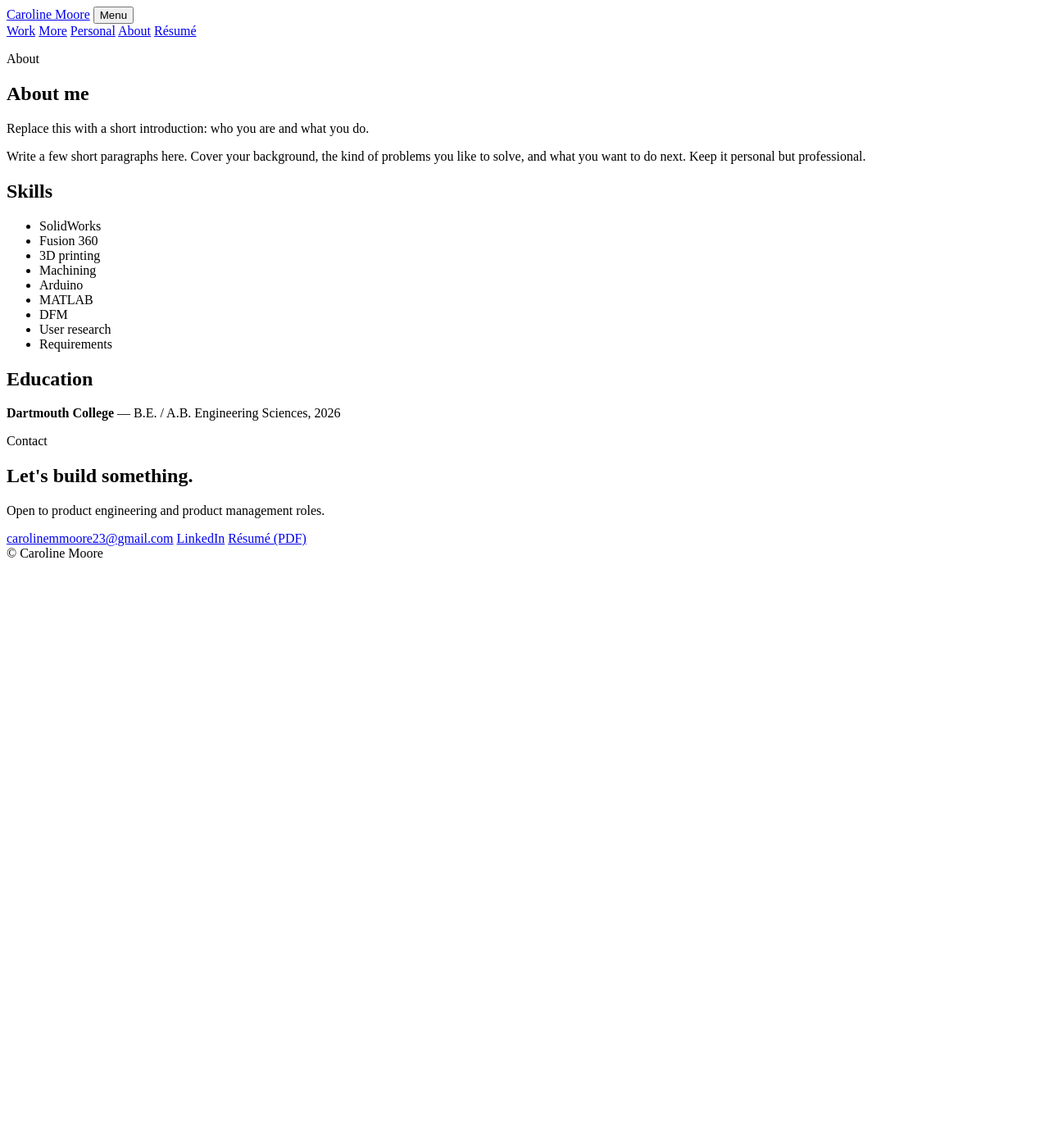
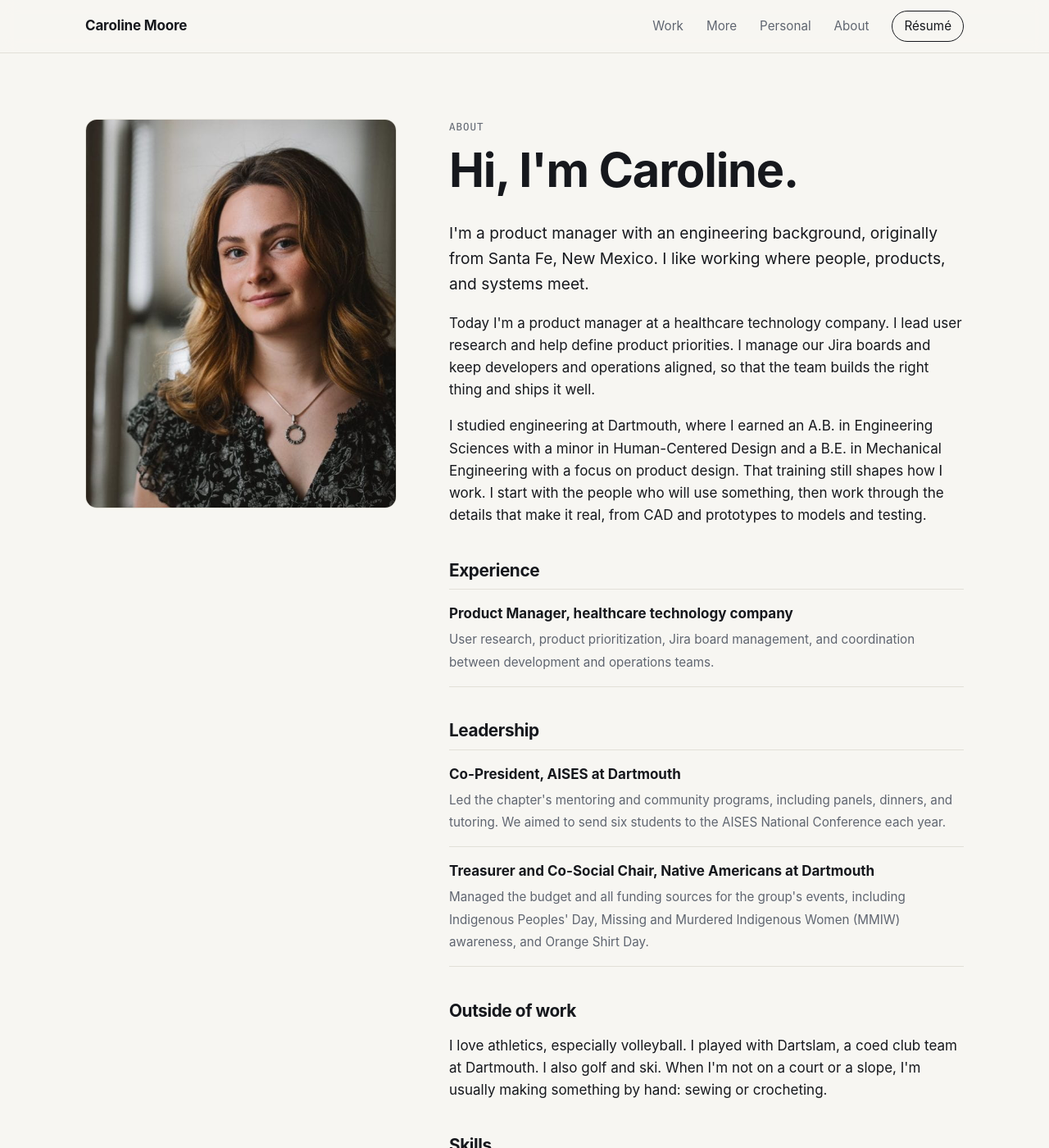
Before and after one commit to moorecaroline/moorecaroline.github.io, a Jekyll site: the page built from about.html, in a window 1280 px wide and 1400 px high. Shown: the whole window at 82% size. Built offline with Jekyll 4.4.1, drawn with Linux system fonts in a browser that asks for light colours; some of the changed text lies outside the part shown.

Commit message:
About Me page update

```diff
--- a/_includes/footer.html
+++ b/_includes/footer.html
@@ -3,8 +3,8 @@
   <div class="wrap footer-inner">
     <div>
       <p class="eyebrow">Contact</p>
-      <h2>Let's build something.</h2>
-      <p class="muted">Open to product engineering and product management roles.</p>
+      <h2>Let's connect.</h2>
+      <p class="muted">Product manager with an engineering background. Always happy to talk about products, design, and engineering.</p>
     </div>
     <div class="footer-links">
       <a href="mailto:{{ site.email }}">{{ site.email }}</a>
--- a/about.html
+++ b/about.html
@@ -2,20 +2,58 @@
 layout: default
 title: About
 ---
-<section class="wrap narrow page">
-<p class="eyebrow">About</p>
-<h1>About me</h1>
+<!-- About page. Edit the text here. The photo is assets/images/caroline-moore.jpg. -->
+<section class="wrap page about">
+  <figure class="about-photo">
+    <img src="{{ '/assets/images/caroline-moore.jpg' | relative_url }}" alt="Portrait of Caroline Moore">
+  </figure>
 
-<p class="lede">Replace this with a short introduction: who you are and what you do.</p>
+  <div class="about-text">
+    <p class="eyebrow">About</p>
+    <h1>Hi, I'm Caroline.</h1>
+    <p class="lede">I'm a product manager with an engineering background, originally from Santa Fe, New Mexico. I like working where people, products, and systems meet.</p>
 
-<p>Write a few short paragraphs here. Cover your background, the kind of problems you like to solve, and what you want to do next. Keep it personal but professional.</p>
+    <p>Today I'm a product manager at a healthcare technology company. I lead user research and help define product priorities. I manage our Jira boards and keep developers and operations aligned, so that the team builds the right thing and ships it well.</p>
 
-<h2>Skills</h2>
-<ul class="tags big">
-  <li>SolidWorks</li><li>Fusion 360</li><li>3D printing</li><li>Machining</li>
-  <li>Arduino</li><li>MATLAB</li><li>DFM</li><li>User research</li><li>Requirements</li>
-</ul>
+    <p>I studied engineering at Dartmouth, where I earned an A.B. in Engineering Sciences with a minor in Human-Centered Design and a B.E. in Mechanical Engineering with a focus on product design. That training still shapes how I work. I start with the people who will use something, then work through the details that make it real, from CAD and prototypes to models and testing.</p>
 
-<h2>Education</h2>
-<p><strong>Dartmouth College</strong> — B.E. / A.B. Engineering Sciences, 2026</p>
+    <h2>Experience</h2>
+    <ul class="about-list">
+      <li>
+        <strong>Product Manager, healthcare technology company</strong>
+        <span>User research, product prioritization, Jira board management, and coordination between development and operations teams.</span>
+      </li>
+    </ul>
+
+    <h2>Leadership</h2>
+    <ul class="about-list">
+      <li>
+        <strong>Co-President, AISES at Dartmouth</strong>
+        <span>Led the chapter's mentoring and community programs, including panels, dinners, and tutoring. We aimed to send six students to the AISES National Conference each year.</span>
+      </li>
+      <li>
+        <strong>Treasurer and Co-Social Chair, Native Americans at Dartmouth</strong>
+        <span>Managed the budget and all funding sources for the group's events, including Indigenous Peoples' Day, Missing and Murdered Indigenous Women (MMIW) awareness, and Orange Shirt Day.</span>
+      </li>
+    </ul>
+
+    <h2>Outside of work</h2>
+    <p>I love athletics, especially volleyball. I played with Dartslam, a coed club team at Dartmouth. I also golf and ski. When I'm not on a court or a slope, I'm usually making something by hand: sewing or crocheting.</p>
+
+    <h2>Skills</h2>
+    <ul class="tags big">
+      <li>Product management</li><li>User research</li><li>Prioritization</li><li>Jira</li><li>Cross-functional communication</li>
+      <li>CAD</li><li>Prototyping</li><li>Structural design</li><li>Design for Environment</li>
+      <li>Deterministic modeling</li><li>System dynamics</li><li>User testing</li><li>Human-centered design</li>
+    </ul>
+
+    <h2>Education</h2>
+    <p><strong>Dartmouth College</strong>, Class of 2026<br>
+    <span class="muted">A.B. Engineering Sciences, minor in Human-Centered Design<br>B.E. Mechanical Engineering (Product Design)</span></p>
+
+    <div class="hero-actions">
+      <a class="btn" href="mailto:{{ site.email }}">Email me</a>
+      <a class="btn btn-ghost" href="{{ site.linkedin }}">LinkedIn</a>
+    </div>
+  </div>
 </section>
--- /dev/null
+++ b/assets/css/style.css
@@ -0,0 +1,142 @@
+/* Site styles. Change the colors in :root to change them on every page. */
+:root {
+  --bg: #f7f6f2;
+  --surface: #ffffff;
+  --ink: #16181d;
+  --muted: #5f6570;
+  --line: #e2e0d8;
+  --accent: #e4572e;
+  --blue: #1f3a5f;
+  --radius: 14px;
+  --mono: ui-monospace, "SF Mono", Menlo, Consolas, monospace;
+  --sans: -apple-system, BlinkMacSystemFont, "Inter", "Segoe UI", Roboto, Helvetica, Arial, sans-serif;
+}
+* { box-sizing: border-box; }
+html { scroll-behavior: smooth; }
+body { margin: 0; background: var(--bg); color: var(--ink); font-family: var(--sans); font-size: 17px; line-height: 1.6; -webkit-font-smoothing: antialiased; }
+img { max-width: 100%; display: block; }
+a { color: inherit; }
+h1, h2, h3 { line-height: 1.15; letter-spacing: -0.02em; margin: 0 0 .5em; }
+h1 { font-size: clamp(2.2rem, 5vw, 3.6rem); }
+h2 { font-size: clamp(1.5rem, 3vw, 2rem); }
+h3 { font-size: 1.2rem; }
+.wrap { max-width: 1120px; margin: 0 auto; padding: 0 24px; }
+.narrow { max-width: 760px; }
+.muted { color: var(--muted); }
+.accent { color: var(--accent); }
+.eyebrow, .meta, dt { font-family: var(--mono); font-size: .78rem; letter-spacing: .08em; text-transform: uppercase; color: var(--muted); margin: 0 0 .75em; }
+.lede { font-size: 1.2rem; max-width: 640px; }
+
+/* Header */
+.site-header { position: sticky; top: 0; z-index: 10; background: rgba(247,246,242,.88); backdrop-filter: blur(10px); border-bottom: 1px solid var(--line); }
+.header-inner { display: flex; align-items: center; justify-content: space-between; height: 64px; }
+.logo { font-weight: 700; text-decoration: none; letter-spacing: -0.01em; }
+.nav { display: flex; gap: 28px; align-items: center; }
+.nav a { text-decoration: none; font-size: .95rem; color: var(--muted); transition: color .2s; }
+.nav a:hover { color: var(--ink); }
+.nav .nav-cta { color: var(--ink); border: 1px solid var(--ink); padding: 6px 14px; border-radius: 999px; }
+.nav .nav-cta:hover { background: var(--ink); color: var(--bg); }
+.menu-toggle { display: none; background: none; border: 1px solid var(--line); border-radius: 8px; padding: 6px 12px; font: inherit; cursor: pointer; }
+
+/* Hero */
+.hero { padding: 110px 24px 80px; }
+.hero h1 { max-width: 900px; }
+.hero h1 .accent { display: inline-block; font-weight: 600; color: var(--muted); }
+.hero-actions { display: flex; gap: 12px; margin-top: 32px; flex-wrap: wrap; }
+.btn { display: inline-block; background: var(--ink); color: var(--bg); text-decoration: none; padding: 12px 22px; border-radius: 999px; font-weight: 600; font-size: .95rem; border: 1px solid var(--ink); transition: transform .2s, background .2s; }
+.btn:hover { transform: translateY(-2px); background: var(--accent); border-color: var(--accent); }
+.btn-ghost { background: transparent; color: var(--ink); }
+.btn-ghost:hover { color: var(--bg); }
+
+/* Sections and cards */
+.section { padding: 64px 24px; border-top: 1px solid var(--line); }
+.section-head { display: flex; justify-content: space-between; align-items: baseline; gap: 24px; flex-wrap: wrap; margin-bottom: 32px; }
+.section-head h2 { margin: 0; }
+.section-head p { margin: 0; }
+.grid { display: grid; grid-template-columns: repeat(auto-fill, minmax(320px, 1fr)); gap: 24px; }
+.card { display: flex; flex-direction: column; background: var(--surface); border: 1px solid var(--line); border-radius: var(--radius); overflow: hidden; text-decoration: none; transition: transform .25s, box-shadow .25s; }
+.card:hover { transform: translateY(-4px); box-shadow: 0 14px 32px rgba(22,24,29,.08); }
+.card-img { aspect-ratio: 16 / 10; overflow: hidden; background: #eef3f8; }
+.card-img img { width: 100%; height: 100%; object-fit: cover; transition: transform .5s; }
+.card:hover .card-img img { transform: scale(1.04); }
+.card-body { padding: 20px 22px 24px; }
+.card-body h3 { margin-bottom: .35em; }
+.card-body p.muted { font-size: .95rem; margin: 0 0 16px; }
+.status { color: var(--accent); }
+.tags { list-style: none; padding: 0; margin: 0; display: flex; flex-wrap: wrap; gap: 6px; }
+.tags li, .chip { font-family: var(--mono); font-size: .72rem; background: var(--bg); border: 1px solid var(--line); padding: 3px 9px; border-radius: 999px; color: var(--muted); }
+.tags.big li { font-size: .82rem; padding: 5px 12px; }
+.chip { display: inline-block; margin: 0 6px 6px 0; }
+
+.about-strip { display: grid; grid-template-columns: 1fr 1fr; gap: 48px; align-items: start; }
+.link { color: var(--accent); font-weight: 600; text-decoration: none; }
+
+/* Other projects list */
+.other-list { list-style: none; padding: 0; margin: 0; border-top: 1px solid var(--line); }
+.other-row { display: grid; grid-template-columns: 2fr 1fr 1.2fr; gap: 24px; align-items: center; padding: 20px 0; border-bottom: 1px solid var(--line); }
+.other-row h3 { margin: 0 0 .2em; font-size: 1.05rem; }
+.other-row p.muted { margin: 0; font-size: .92rem; }
+.other-row .meta { margin: 0; }
+
+/* Project page */
+.project { padding-top: 48px; padding-bottom: 80px; }
+.back { font-family: var(--mono); font-size: .8rem; text-decoration: none; color: var(--muted); }
+.back:hover { color: var(--accent); }
+.project-head { margin: 32px 0 40px; }
+.specs { display: grid; grid-template-columns: repeat(4, 1fr); gap: 0; margin: 0 0 40px; border-top: 1px solid var(--ink); border-bottom: 1px solid var(--line); }
+.specs > div { padding: 16px 16px 16px 0; }
+.specs dd { margin: 0; font-size: .95rem; }
+.project-hero { margin: 0 0 40px; border-radius: var(--radius); overflow: hidden; border: 1px solid var(--line); }
+.results { list-style: none; padding: 0; margin: 0 0 48px; display: grid; grid-template-columns: repeat(auto-fit, minmax(200px, 1fr)); gap: 16px; }
+.results li { background: var(--surface); border: 1px solid var(--line); border-radius: var(--radius); padding: 20px; }
+.results strong { display: block; font-size: 2rem; letter-spacing: -0.02em; color: var(--accent); }
+.results span { color: var(--muted); font-size: .92rem; }
+.prose { max-width: 720px; }
+.prose h2 { font-size: 1.4rem; margin-top: 2em; }
+.prose img { border-radius: var(--radius); margin: 24px 0; }
+.page { padding-top: 80px; padding-bottom: 80px; }
+.page h2 { font-size: 1.3rem; margin-top: 2em; }
+
+/* About page */
+.about { display: grid; grid-template-columns: minmax(260px, 380px) 1fr; gap: 64px; align-items: start; }
+.about-photo { margin: 0; position: sticky; top: 96px; border-radius: var(--radius); overflow: hidden; aspect-ratio: 4 / 5; border: 1px solid var(--line); }
+.about-photo img { width: 100%; height: 100%; object-fit: cover; object-position: 58% 30%; }
+.about-text { max-width: 680px; }
+.about-list { list-style: none; padding: 0; margin: 0; }
+.about-list li { padding: 16px 0; border-bottom: 1px solid var(--line); }
+.about-list li:first-child { border-top: 1px solid var(--line); }
+.about-list strong { display: block; margin-bottom: 4px; }
+.about-list span { color: var(--muted); font-size: .95rem; }
+
+/* Footer */
+.site-footer { background: var(--ink); color: var(--bg); padding: 72px 0 28px; margin-top: 40px; }
+.site-footer .muted, .site-footer .eyebrow { color: #9aa0aa; }
+.footer-inner { display: flex; justify-content: space-between; gap: 40px; flex-wrap: wrap; }
+.footer-links { display: flex; flex-direction: column; gap: 10px; }
+.footer-links a { text-decoration: none; border-bottom: 1px solid #3a3e46; padding-bottom: 4px; }
+.footer-links a:hover { color: var(--accent); border-color: var(--accent); }
+.footer-base { margin-top: 56px; font-size: .85rem; }
+
+/* Scroll animation. main.js adds the "visible" class. */
+.js .reveal { opacity: 0; transform: translateY(18px); transition: opacity .6s ease, transform .6s ease; }
+.js .reveal.visible { opacity: 1; transform: none; }
+
+/* Phones and small tablets */
+@media (max-width: 760px) {
+  .menu-toggle { display: block; }
+  .nav { display: none; position: absolute; top: 64px; left: 0; right: 0; flex-direction: column; gap: 0; background: var(--bg); border-bottom: 1px solid var(--line); padding: 8px 24px 20px; }
+  .nav.open { display: flex; }
+  .nav a { padding: 12px 0; width: 100%; }
+  .nav .nav-cta { text-align: center; margin-top: 8px; }
+  .hero { padding: 64px 24px 48px; }
+  .about-strip { grid-template-columns: 1fr; gap: 8px; }
+  .specs { grid-template-columns: 1fr 1fr; }
+  .grid { grid-template-columns: 1fr; }
+  .other-row { grid-template-columns: 1fr; gap: 8px; }
+  .about { grid-template-columns: 1fr; gap: 32px; }
+  .about-photo { position: static; max-width: 360px; }
+}
+@media (prefers-reduced-motion: reduce) {
+  * { transition: none !important; scroll-behavior: auto !important; }
+  .js .reveal { opacity: 1; transform: none; }
+}
```
Also changed, not shown: index.html (+4 -4 lines), assets/images/caroline-moore.jpg (added).
